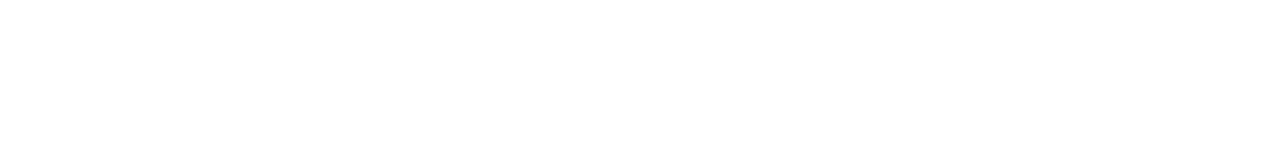
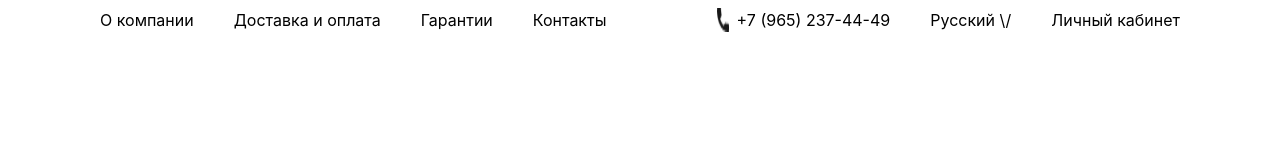
Before and after one commit to MB-git-creator/home-workk, a website: page src/muhammad.html in a window 1280 px wide. Drawn offline with nearby package versions, Linux system fonts and the light colour scheme; files that its build step writes are made by us from their sources.

Commit message:
header muhammad

```diff
--- a/src/muhammad.html
+++ b/src/muhammad.html
@@ -1,12 +1,35 @@
 <!DOCTYPE html>
 <html lang="en">
+
 <head>
     <meta charset="UTF-8">
     <meta name="viewport" content="width=device-width, initial-scale=1.0">
     <title>Document</title>
     <link rel="stylesheet" href="./output.css">
 </head>
+
 <body>
 
+
+    <section class="max-w-350 px-5">
+        <header class="flex justify-between lg:px-20 py-2">
+            <div class="flex gap-10">
+                <p class="">О компании</p>
+                <p class="">Доставка и оплата</p>
+                <p class="">Гарантии</p>
+                <p class="">Контакты</p>
+            </div>
+            <div class="flex gap-10 items-center">
+                <div class="flex gap-2">
+                    <img src="./muhammad.img/call 1.png" alt="" class="">
+                    <p class="">+7 (965) 237-44-49</p>
+                </div>
+                <p class="">Русский \/</p>
+                <p class="">Личный кабинет</p>
+            </div>
+        </header>
+
+    </section>
 </body>
+
 </html>
```
Also changed, not shown: src/muhammad.img/call 1.png (added).
